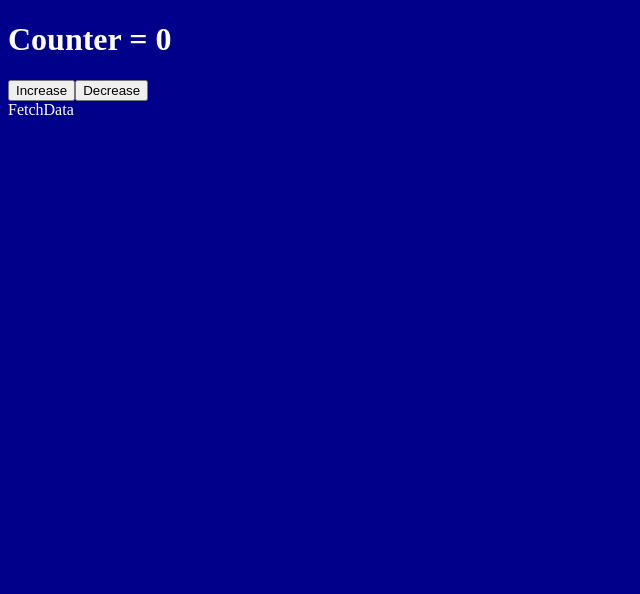
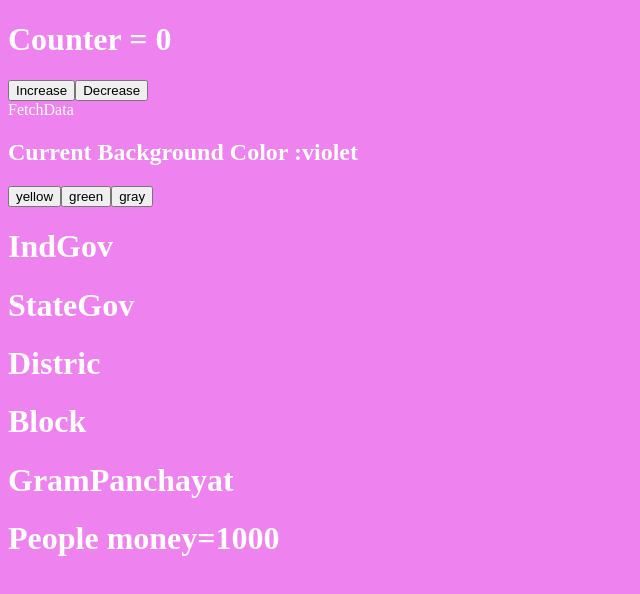
Before and after one commit to sikkki23/react-hooks, a React (Vite) app: page / in a window 1280 px wide. Shown: the top 594 px of the page, without its empty margins (0-640 px from the left). Built offline with nearby package versions, Linux system fonts and the light colour scheme; no server answers.

Commit message:
useLayOutEffect and PropsDrillDown example added

```diff
--- /dev/null
+++ b/PropsDrillDown/Block.jsx
@@ -0,0 +1,13 @@
+import React from 'react'
+import GramPanchayat from './GramPanchayat'
+
+const Block = ({money}) => {
+  return (
+    <div>
+        <h1>Block</h1>
+        <GramPanchayat money={money}/>
+    </div>
+  )
+}
+
+export default Block
--- /dev/null
+++ b/PropsDrillDown/Distric.jsx
@@ -0,0 +1,12 @@
+import React from 'react'
+import Block from './Block'
+
+const Distric = ({money}) => {
+  return (
+    <div><h1>Distric </h1>
+    <Block money={money} />
+    </div>
+  )
+}
+
+export default Distric
--- /dev/null
+++ b/PropsDrillDown/GramPanchayat.jsx
@@ -0,0 +1,14 @@
+import React from 'react'
+import People from './People'
+
+const GramPanchayat = ({money}) => {
+  return (
+    <div>
+    <h1>GramPanchayat</h1>
+        <People money={money}/>
+
+    </div>
+  )
+}
+
+export default GramPanchayat
--- /dev/null
+++ b/PropsDrillDown/IndGov.jsx
@@ -0,0 +1,13 @@
+import React from 'react'
+import StateGov from './StateGov';
+
+const IndGov = () => {
+    const money = 1000;
+  return (
+    <div> <h1>IndGov </h1>
+    <StateGov money={money}/>
+    </div>
+  )
+}
+
+export default IndGov
--- /dev/null
+++ b/PropsDrillDown/People.jsx
@@ -0,0 +1,11 @@
+import React from 'react'
+import GramPanchayat from './GramPanchayat'
+
+
+const People = ({money}) => {
+  return (
+    <div> <h1>People money={money} </h1></div>
+  )
+}
+
+export default People
--- /dev/null
+++ b/PropsDrillDown/StateGov.jsx
@@ -0,0 +1,12 @@
+import React from 'react'
+import Distric from './Distric'
+
+const StateGov = ({money}) => {
+  return (
+    <div><h1>StateGov</h1>
+        <Distric money={money} />
+    </div>
+  )
+}
+
+export default StateGov
--- a/src/App.jsx
+++ b/src/App.jsx
@@ -2,12 +2,16 @@ import React from 'react'
 //import Counter from '../useState/Counter'
 import FetchData from '../useEffect/FetchData'
 import Counter from '../useEffect/Counter'
+import ChangeBg from '../useLayOutEffect/ChangeBg'
+import IndGov from '../PropsDrillDown/IndGov'
 
 const App = () => {
   return (
     <div>
        <Counter/>
       <FetchData/>
+      <ChangeBg/>
+      <IndGov />
       </div>
 
   )
--- /dev/null
+++ b/useLayOutEffect/ChangeBg.jsx
@@ -0,0 +1,21 @@
+import React, { useLayoutEffect, useState } from 'react'
+
+const ChangeBg = () => {
+
+    const [bgColor,setColor] = useState("violet");
+
+    useLayoutEffect(() => {
+        document.body.style.backgroundColor = bgColor;
+    }, [bgColor])
+
+  return (
+    <div>
+        <h2>Current Background Color :{bgColor}</h2>
+        <button onClick={()=>setColor('yellow')}>yellow</button>
+        <button onClick={()=>setColor('green')}>green</button>
+        <button onClick={()=>setColor('gray')}>gray</button>
+    </div>
+  )
+}
+
+export default ChangeBg
```
